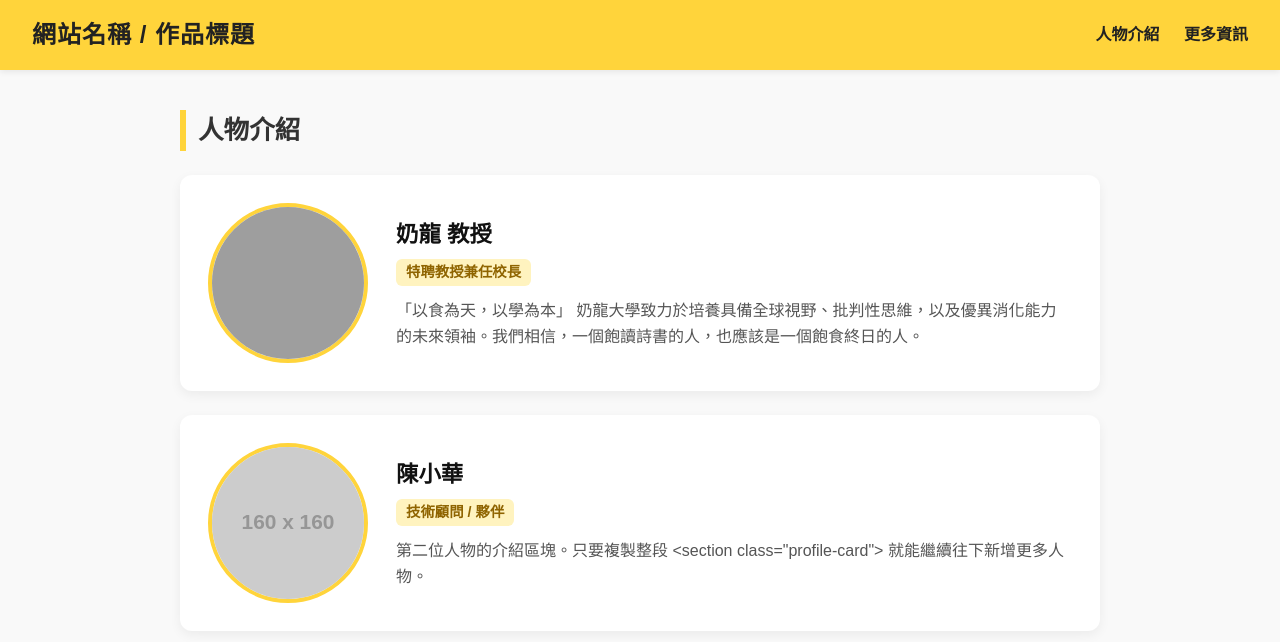
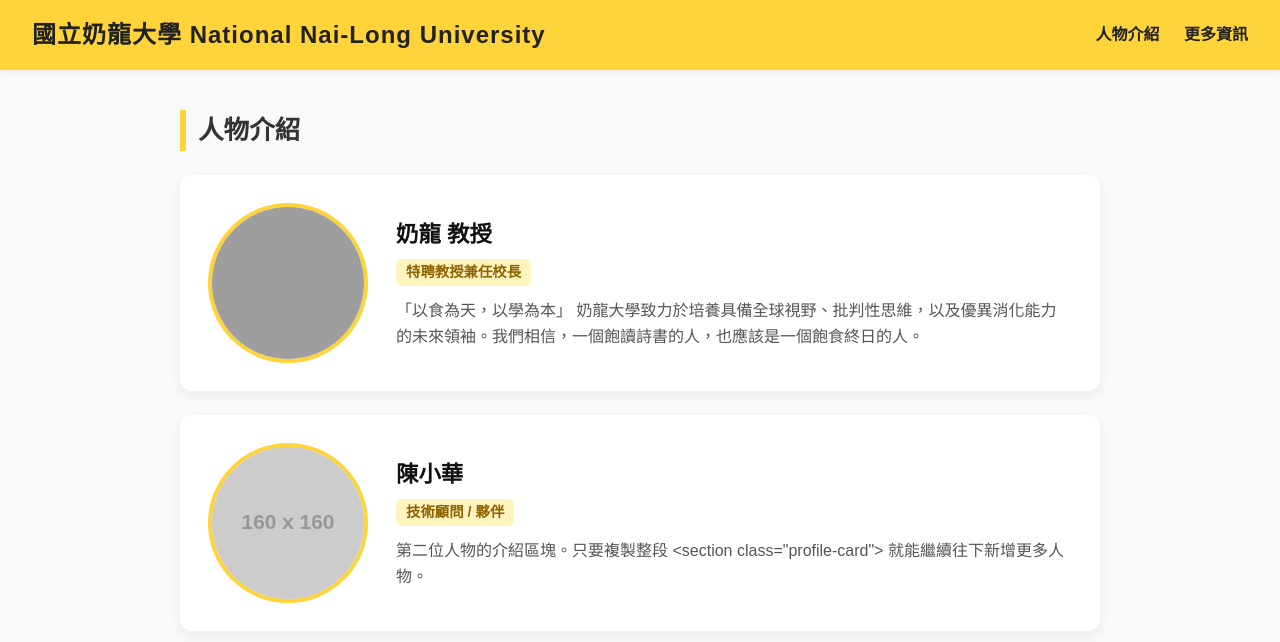
Before and after one commit to yclanhub/yclan, a plain HTML site: page NNLU/TE_Profile.html in a window 1280 px wide. Drawn offline with Linux system fonts and the light colour scheme; grey boxes are pictures that could not be loaded; placeholder pictures from the web are drawn by us.

Commit message:
Update brand title to National Nai-Long University

```diff
--- a/NNLU/TE_Profile.html
+++ b/NNLU/TE_Profile.html
@@ -123,7 +123,7 @@
   <!-- 上排黃色底區域 -->
   <header class="top-header">
     <!-- 左上角文字 -->
-    <div class="brand-title">網站名稱 / 作品標題</div>
+    <div class="brand-title">國立奶龍大學 National Nai-Long University</div>
 
     <!-- 右側導覽連結（不需要可刪除） -->
     <nav class="top-nav">
```
